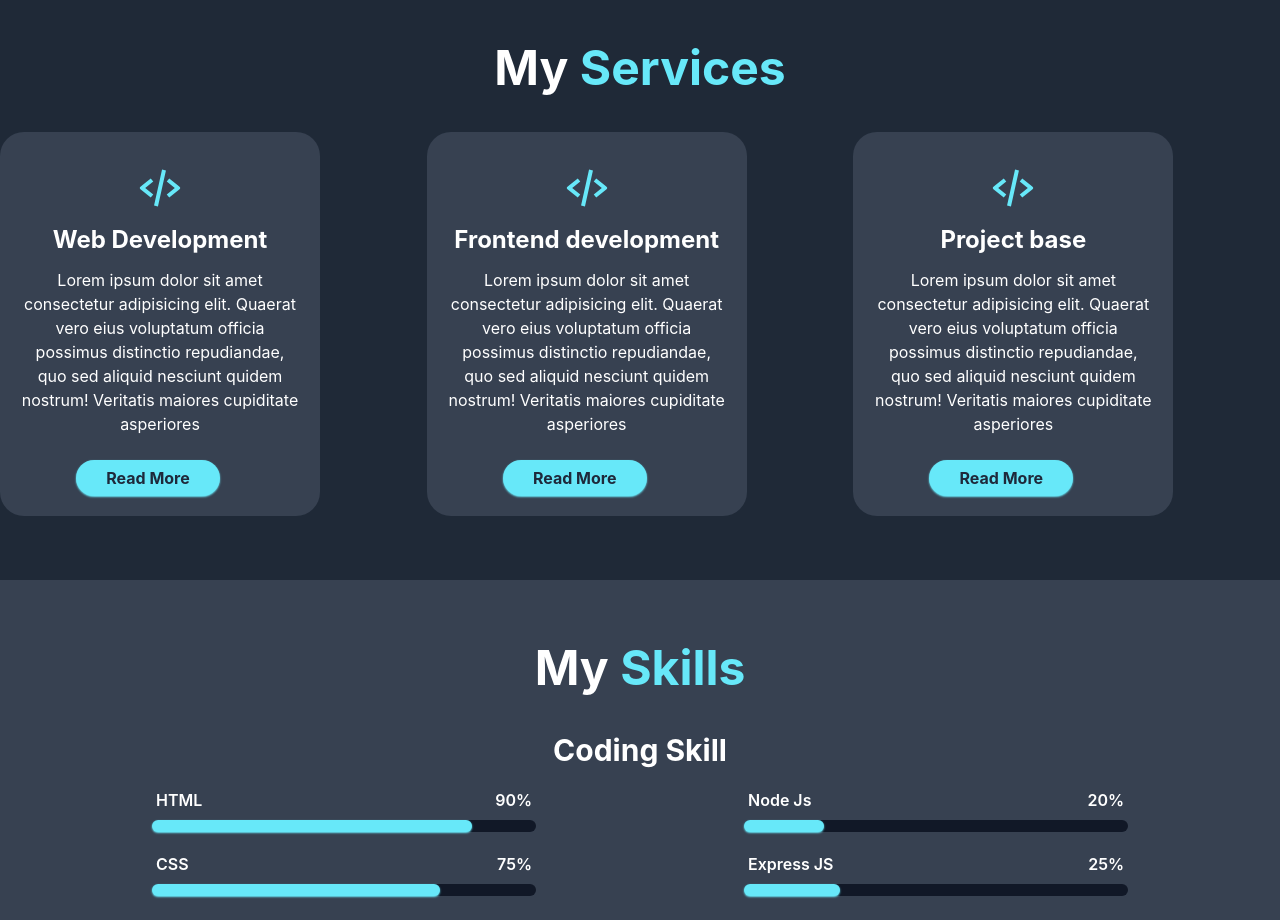
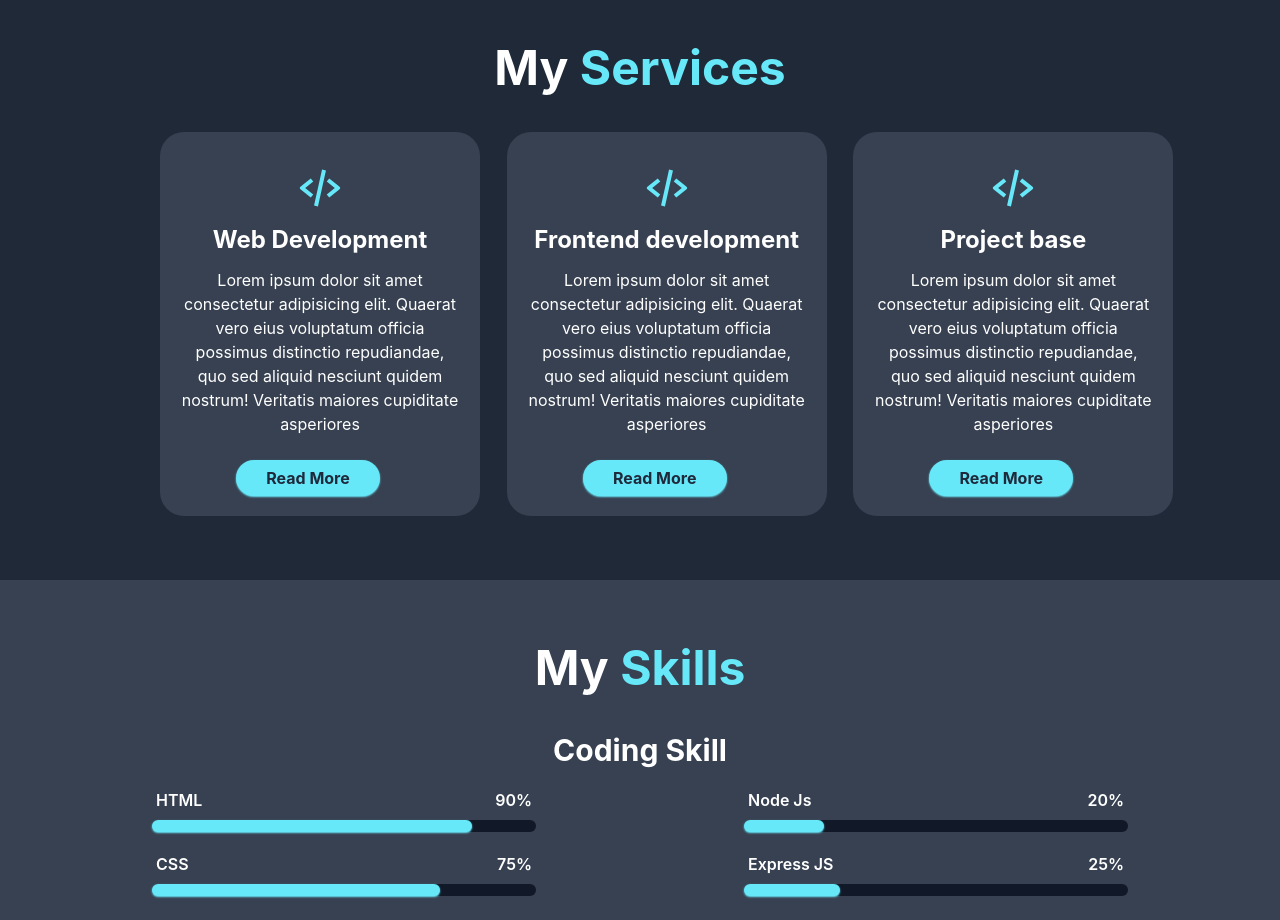
Before and after one commit to Junayed5/portfolio-2.0, a React (Create React App) app: page / in a window 1280 px wide. Shown: the part 1340-2260 px from the top of the page. Built offline with nearby package versions, Linux system fonts and the light colour scheme.

Commit message:
service section working

```diff
--- a/src/components/Services.js
+++ b/src/components/Services.js
@@ -7,7 +7,7 @@ const Services = () => {
             <div className="container mx-auto">
                 <h3 className='text-5xl font-bold text-center pb-10'>My <span className='text-cyan-300'>Services</span></h3>
 
-                <div className='grid grid-cols-3 '>
+                <div className='w-3/4 mx-auto grid grid-cols-1 md:grid-cols-3 gap-20 '>
                     <div className='h-96 w-80 bg-gray-700 rounded-3xl px-5 py-8'>
                         <BiCodeAlt className='text-cyan-300 font-bold text-5xl mx-auto'/>
                         <h3 className='text-center text-2xl font-bold py-3'>Web Development</h3>
```
